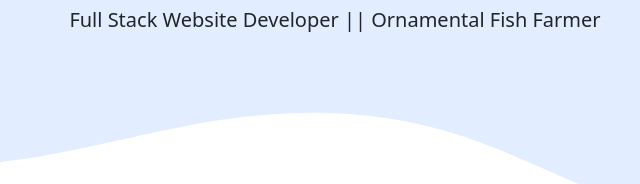
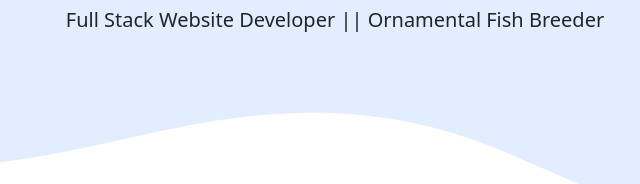
Before and after one commit to SoraNoire/SoraNoire, a plain HTML site: page index.html in a window 1280 px wide. Shown: the part 200-384 px from the top of the page, 305-945 px from the left. Drawn offline with nearby package versions, Linux system fonts and the light colour scheme.

Commit message:
Update index.html

```diff
--- a/index.html
+++ b/index.html
@@ -266,7 +266,7 @@
       gsap.from('.display-4', { delay: 1, duration: 1, opacity: 0, x: '-10%' });
 
       gsap.registerPlugin(TextPlugin);
-      gsap.to('.lead', { delay: 1.5, duration: 2, text: 'Full Stack Website Developer || Ornamental Fish Farmer' });
+      gsap.to('.lead', { delay: 1.5, duration: 5, text: 'Full Stack Website Developer || Ornamental Fish Breeder' });
 
       const galleryImages = document.querySelectorAll('.gallery-img');
       const delayTimes = [0, 50, 100, 150, 200, 250, 300, 350, 400, 450];
```
